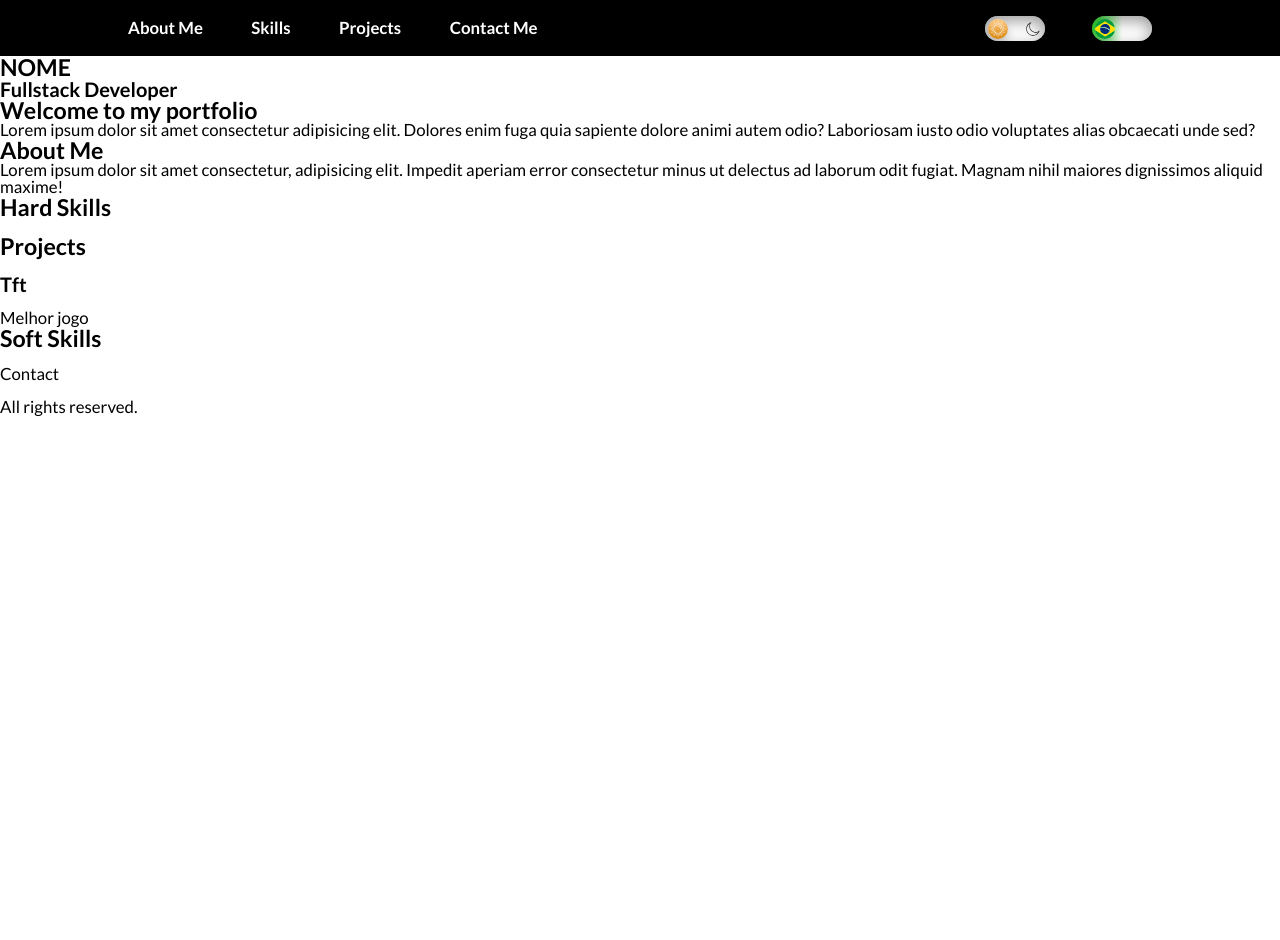
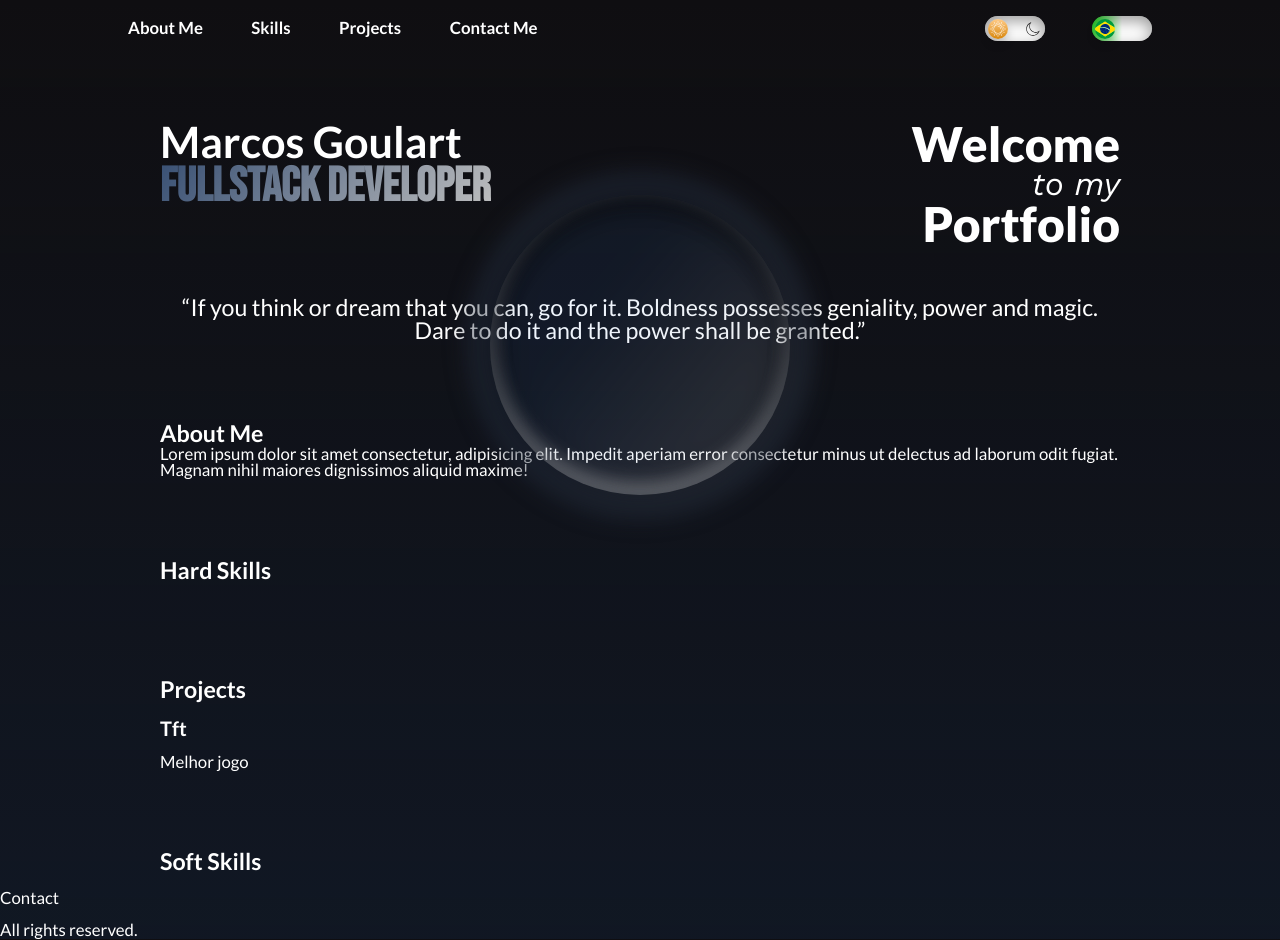
Before and after one commit to mvsgurtz/Portfolio, a React (Vite) app: page / in a window 1280 px wide. Before the commit the page ends 800 px from the top, so only its background shows below. Built offline with nearby package versions, Linux system fonts and the light colour scheme; the HTML template or start-up script is replaced by a standard one.

Commit message:
Header and intro first ideas and creations.

```diff
--- a/index.html
+++ b/index.html
@@ -10,6 +10,12 @@
       href="https://fonts.googleapis.com/css2?family=Lato:wght@300;400;700;900&display=swap"
       rel="stylesheet"
     />
+    <link rel="preconnect" href="https://fonts.googleapis.com">
+    <link rel="preconnect" href="https://fonts.gstatic.com" crossorigin>
+    <link href="https://fonts.googleapis.com/css2?family=Bebas+Neue&display=swap" rel="stylesheet">
+    <link rel="preconnect" href="https://fonts.googleapis.com">
+    <link rel="preconnect" href="https://fonts.gstatic.com" crossorigin>
+    <link href="https://fonts.googleapis.com/css2?family=Work+Sans:ital@1&display=swap" rel="stylesheet">
   </head>
   <body>
     <div id="root"></div>
--- a/src/components/Header/style.module.scss
+++ b/src/components/Header/style.module.scss
@@ -2,7 +2,7 @@
 
 header {
   width: 100%;
-  background-color: black;
+  background-color: transparent;
   color: white;
   display: flex;
   justify-content: center;
--- /dev/null
+++ b/src/components/MainContent/BackgroundAnimation/index.tsx
@@ -0,0 +1,15 @@
+import style from "./style.module.scss";
+
+export const BackgroundAnimation = () => {
+    return (
+        <>
+        <div className={style.background__circle}>
+
+        </div>
+
+        <div className={style.complementary__circle}>
+
+        </div>
+        </>
+    );
+}
--- /dev/null
+++ b/src/components/MainContent/BackgroundAnimation/style.module.scss
@@ -0,0 +1,56 @@
+.background__circle {
+    width: 300px;
+    position: absolute;
+    top: 0;
+    left: 0;
+    right: 0;
+    bottom: 110px;
+    margin: auto;
+    height: 300px;
+    border-radius: 50%;
+    z-index: 5;
+    box-shadow: inset 0px 10px 20px rgba(0,0,0,0.4), inset 0px -10px 20px rgba(255,255,255, 0.4);
+}
+
+.background__circle::before {
+    content: "";
+    position: absolute;
+    top: 0;
+    left: 0;
+    right: 0;
+    bottom: 0;
+    width: 300px;
+    height: 300px;
+    border-radius: 50%;
+    z-index: 4;
+    box-shadow: 0px 0px 5px 25px rgba(33, 42, 56, 0.5);
+    filter: blur(10px);
+}
+
+.complementary__circle {
+    position: absolute;
+    top: 0;
+    left: 0;
+    right: 0;
+    bottom: 110px;
+    margin: auto;
+    width: 300px;
+    height: 300px;
+    border-radius: 50%;
+    color: #333;
+    background-image: linear-gradient(310deg, rgb(192, 192, 192),rgba(50,120,220,0.4),rgba(90,160,270,0.4), rgba(19, 37, 63, 0.4), rgba(0,0,0,1));
+    background-size: 400%;
+    filter: blur(20px);
+    opacity: .2;
+    animation: bg-animation 5s infinite alternate;
+}
+
+@keyframes bg-animation {
+    0% {
+      background-position: left;
+    }
+
+    100% {
+      background-position: right;
+    }
+  }
--- a/src/components/MainContent/index.tsx
+++ b/src/components/MainContent/index.tsx
@@ -1,25 +1,36 @@
+import { BackgroundAnimation } from "./BackgroundAnimation";
+import style from "./style.module.scss";
+
 export const MainContent = () => {
     return (
-        <div>
-            <section>
-                <div>
-                    <h1>NOME</h1>
-                    <h2>Fullstack Developer</h2>
+        <div className={style.main__content}>
+            <section className={style.intro__container}>
+                <div className={style.intro__content}>
+                    <div>
+                        <h1 className={style.name__intro}>Marcos Goulart</h1>
+                        <h2 className={style.stack__intro}>Fullstack Developer</h2>
+                    </div>
+                    <div className={style.portfolio__intro}>
+                        <span>Welcome</span>
+                        <span>to my</span>
+                        <span>Portfolio</span>
+                    </div>
                 </div>
-                <div>
-                    <h1>Welcome to my portfolio</h1>
-                    <p>Lorem ipsum dolor sit amet consectetur adipisicing elit. Dolores enim fuga quia sapiente dolore animi autem odio? Laboriosam iusto odio voluptates alias obcaecati unde sed?</p>
-                </div>
+
+                <span className={style.impactPhrase__intro}>“If you think or dream that you can, go for it. Boldness possesses geniality, power and magic. Dare to do it and the power shall be granted.”</span>
+
             </section>
 
-            <section>
+            <BackgroundAnimation />
+
+            <section className={style.aboutMe__content}>
                 <div>
                     <h1>About Me</h1>
                     <p>Lorem ipsum dolor sit amet consectetur, adipisicing elit. Impedit aperiam error consectetur minus ut delectus ad laborum odit fugiat. Magnam nihil maiores dignissimos aliquid maxime!</p>
                 </div>
             </section>
 
-            <section>
+            <section className={style.hrdSkills__content}>
                     <h1>Hard Skills</h1>
                     <div>
                         <div>
@@ -29,7 +40,7 @@ export const MainContent = () => {
                     </div>
             </section>
 
-            <section>
+            <section className={style.projects__content}>
                 <div>
                     <h1>Projects</h1>
                     <div>
@@ -49,7 +60,7 @@ export const MainContent = () => {
                 </div>
             </section>
 
-            <section>
+            <section className={style.sftSkills__content}>
                 <h1>Soft Skills</h1>
                 <div>
                     <img src="" alt="" />
--- /dev/null
+++ b/src/components/MainContent/style.module.scss
@@ -0,0 +1,104 @@
+@mixin display($align: null, $justify: null, $direction: row, $gap: null) {
+    display: flex;
+
+    @if $align != null {
+      align-items: $align;
+    }
+
+    @if $justify != null {
+      justify-content: $justify;
+    }
+
+    @if $direction != null {
+      flex-direction: $direction;
+    }
+    @if $gap != null {
+      gap: $gap;
+    }
+
+  }
+
+  .main__content {
+    width: 75%;
+    margin: 0 auto;
+    gap: 5rem;
+    margin-top: 4rem;
+    @include display($direction: column);
+  }
+
+.intro__container {
+    @include display($direction: column, $gap: 3rem);
+
+    .intro__content {
+        @include display($justify: space-between);
+
+        .name__intro {
+            font-size: 2.7rem;
+        }
+
+        .stack__intro {
+            font-family: var(--font-family-accent);
+            font-size: 3rem;
+            background-image: linear-gradient(310deg, rgb(192, 192, 192),rgba(50,120,220,0.4),rgba(90,160,270,0.4), rgba(19, 37, 63, 0.4));
+            background-size: 400%;
+            background-clip: text;
+            color: transparent;
+            animation: bg-animation 5s infinite alternate;
+        }
+
+        .portfolio__intro {
+            @include display($align: flex-end, $direction: column); // Place the mixin call here
+
+            span {
+
+                &:nth-child(1) {
+                  font-size: var(--font-size-xl);
+                  font-weight: var(--font-bolder);
+                }
+
+                &:nth-child(2) {
+                    font-size:  2rem;
+                    font-family: var(--font-family-special);
+                    font-weight: var(--font-regular);
+                }
+
+                &:nth-child(3) {
+                    font-size: var(--font-size-xl);
+                    font-weight: var(--font-bolder);
+                }
+              }
+          }
+    }
+
+    .impactPhrase__intro {
+        font-size: var(--font-size-lg);
+        font-weight: 500;
+        text-align: center;
+    }
+}
+
+@keyframes bg-animation {
+    0% {
+      background-position: left;
+    }
+
+    100% {
+      background-position: right;
+    }
+  }
+
+.aboutMe__content {
+
+}
+
+.hrdSkills__content {
+
+}
+
+.projects__content {
+
+}
+
+.sftSkills__content {
+
+}
--- a/src/styles/globalstyles.scss
+++ b/src/styles/globalstyles.scss
@@ -6,11 +6,11 @@
   --color-brand-500:#00666f;
   --color-brand-600: #12576b;
   --color-brand-700: #2f4858;
-  --font-size-1: 1rem;
-  --font-size-2: 2rem;
-  --font-size-3: 3rem;
-  --font-size-4: 4rem;
   --font-family: "Lato" , sans-serif;
+  --font-family-accent: "Bebas Neue", sans-serif;
+  --font-family-special: "Work Sans", sans-serif;
+
+  --font-size-xl: 3rem;
   --font-size-lg: 1.45rem;
   --font-size-md: 1.25rem;
   --font-size-sm: 1.05rem;
@@ -19,3 +19,10 @@
   --font-bold: 700;
   --font-bolder: 900;
 }
+
+body {
+  min-height: 100vh;
+  color: #fff;
+  background: rgb(15, 14, 17);
+  background-image: linear-gradient(180deg, rgba(255,0,0,0), rgba(19, 37, 63, 0.4));
+}
```
